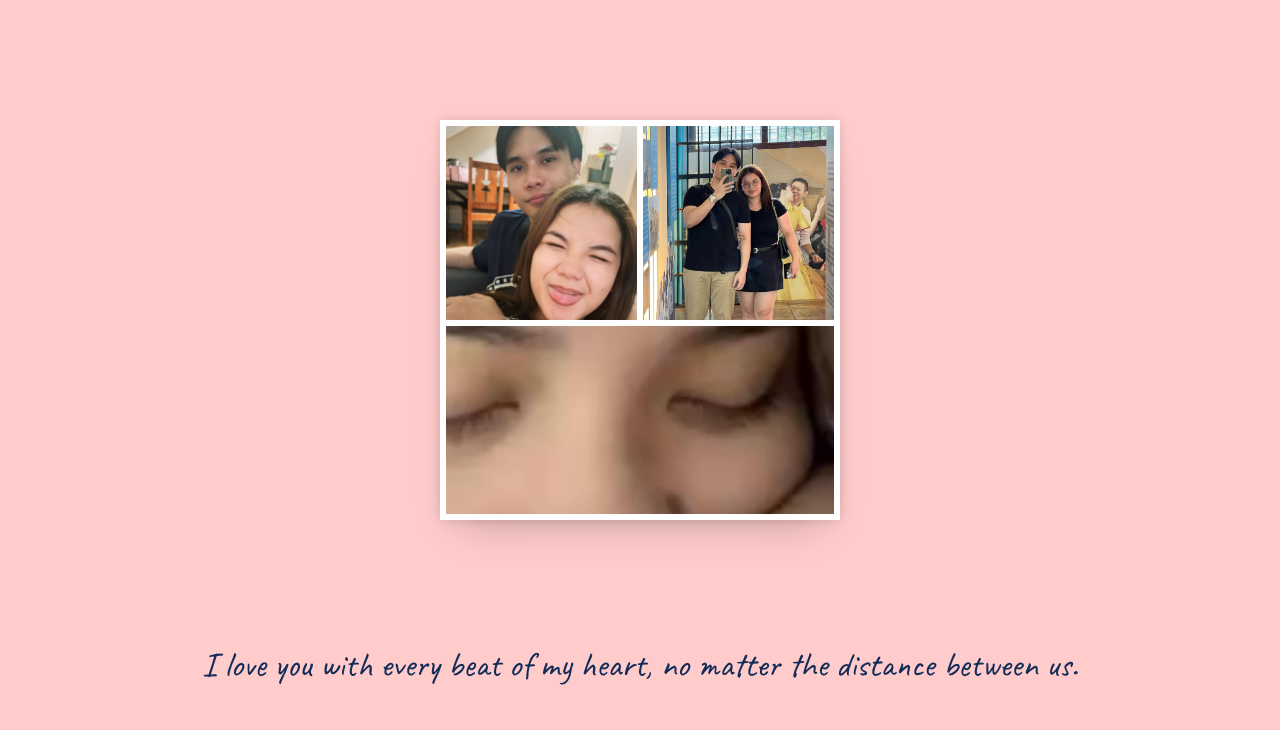
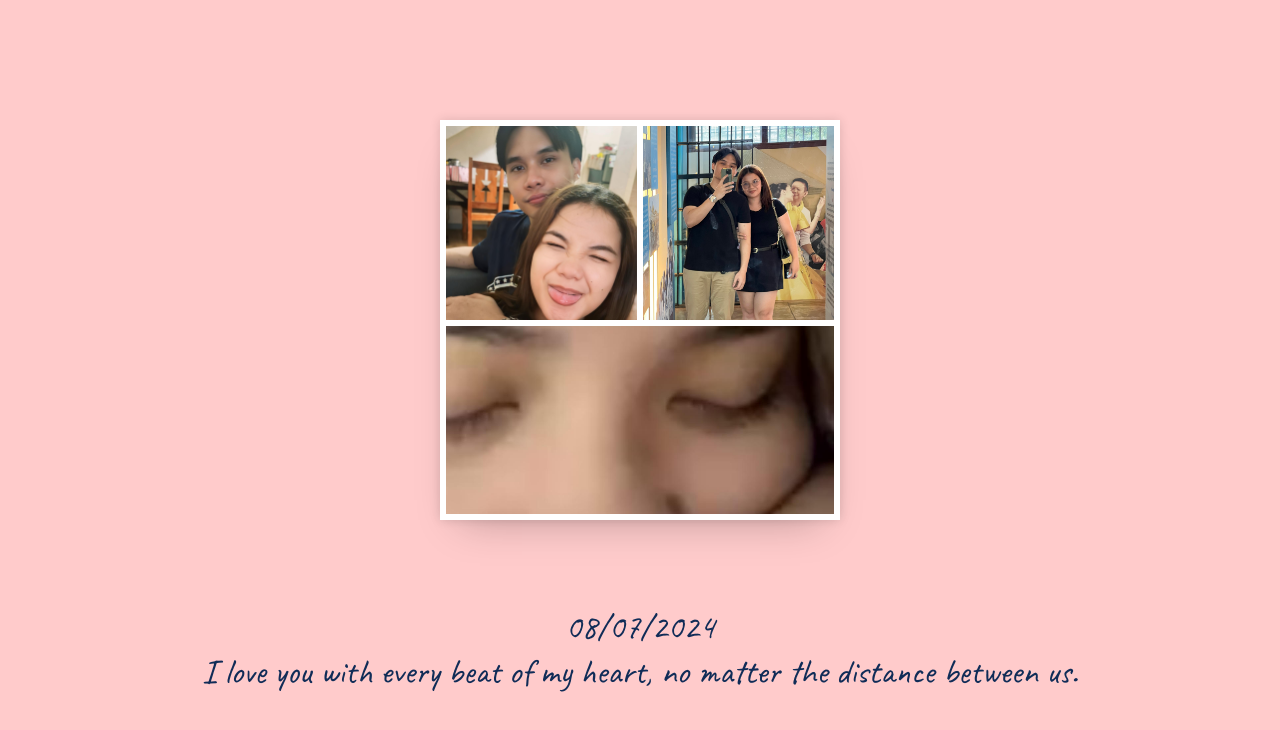
Before and after one commit to AldrichKenneth/forAnnikae, a plain HTML site: page index.html in a window 1280 px wide. Shown: the part 800-1530 px from the top of the page. Drawn offline with Linux system fonts and the light colour scheme; a web font is replaced by a local one.

Commit message:
added date

```diff
--- a/index.html
+++ b/index.html
@@ -53,6 +53,7 @@
                 <img src="image-7.jpg" alt="" />
               </div>
             <div class="message-for-her-container">
+                <p>08/07/2024</p>
                 <p>I love you with every beat of my heart, no matter the distance between us.</p>
             </div>
         </section>
```
